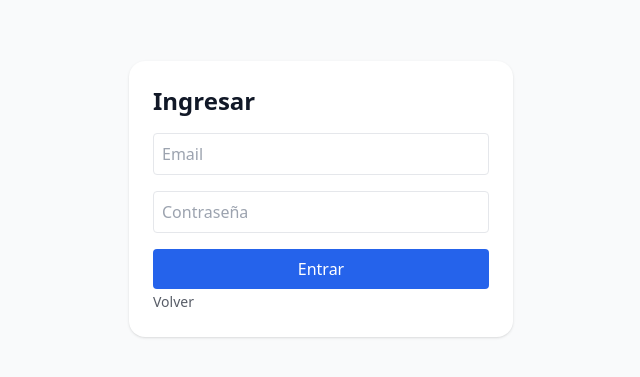
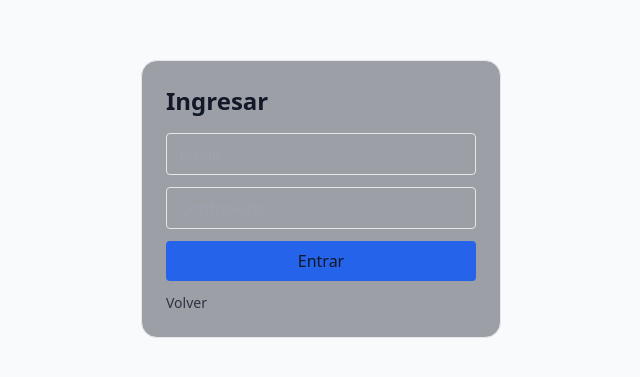
Before and after one commit to cclinares/in-class-mvp, a Next.js app: page /login in a window 1280 px wide. Shown: the part 201-578 px from the top of the page, without its empty margins (319-959 px from the left). Built offline with nearby package versions, Linux system fonts and the light colour scheme.

Commit message:
feat(auth): login Supabase y redirección por rol + middleware

```diff
--- a/app/login/page.tsx
+++ b/app/login/page.tsx
@@ -1,37 +1,85 @@
 'use client'
-import { useState } from 'react'
+import { FormEvent, useState } from 'react'
+import { useRouter } from 'next/navigation'
+import Link from 'next/link'
 import { supabase } from '@/lib/supabaseClient'
-import Link from 'next/link'
 
 export default function LoginPage() {
+  const router = useRouter()
   const [email, setEmail] = useState('')
-  const [password, setPassword] = useState('')
+  const [pass, setPass] = useState('')
   const [loading, setLoading] = useState(false)
-  const [error, setError] = useState('')
+  const [error, setError] = useState<string | null>(null)
 
-  const onSubmit = async (e: React.FormEvent) => {
+  async function onSubmit(e: FormEvent) {
     e.preventDefault()
-    setLoading(true); setError('')
-    const { error } = await supabase.auth.signInWithPassword({ email, password })
-    setLoading(false)
-    if (error) return setError(error.message)
-    const { data } = await supabase.from('perfiles').select('rol').eq('id', (await supabase.auth.getUser()).data.user?.id).single()
-    const rol = data?.rol
-    if (rol === 'admin') location.href = '/admin'
-    else if (rol === 'profesor') location.href = '/profesor'
-    else location.href = '/'
+    setError(null)
+    setLoading(true)
+    try {
+      const { data: signIn, error: err } = await supabase.auth.signInWithPassword({
+        email,
+        password: pass,
+      })
+      if (err) throw err
+      const userId = signIn.user?.id
+      if (!userId) throw new Error('No se pudo obtener el usuario')
+
+      // buscar rol en perfiles
+      const { data: perfil, error: perErr } = await supabase
+        .from('perfiles')
+        .select('rol')
+        .eq('id', userId)
+        .maybeSingle()
+
+      if (perErr) throw perErr
+
+      const rol = perfil?.rol ?? 'profesor' // default si no tiene perfil
+      if (rol === 'admin') router.replace('/admin')
+      else if (rol === 'profesor') router.replace('/profesor')
+      else if (rol === 'inspector') router.replace('/inspector')
+      else if (rol === 'apoderado') router.replace('/apoderado')
+      else router.replace('/profesor')
+    } catch (e: any) {
+      setError(e.message ?? 'Error de autenticación')
+    } finally {
+      setLoading(false)
+    }
   }
 
   return (
-    <div className="grid place-items-center min-h-screen p-4">
-      <form onSubmit={onSubmit} className="w-full max-w-sm space-y-4 bg-white dark:bg-gray-900 p-6 rounded-2xl shadow">
-        <h1 className="text-2xl font-semibold">Ingresar</h1>
-        <input className="w-full p-2 rounded border dark:bg-gray-800" placeholder="Email" value={email} onChange={e=>setEmail(e.target.value)} />
-        <input className="w-full p-2 rounded border dark:bg-gray-800" placeholder="Contraseña" type="password" value={password} onChange={e=>setPassword(e.target.value)} />
-        {error && <p className="text-red-600 text-sm">{error}</p>}
-        <button disabled={loading} className="w-full p-2 rounded bg-blue-600 text-white disabled:opacity-50">{loading?'Entrando…':'Entrar'}</button>
-        <Link className="text-sm opacity-70" href="/">Volver</Link>
-      </form>
+    <div className="min-h-screen grid place-items-center">
+      <div className="w-[360px] max-w-[92vw] bg-gray-900/40 border rounded-2xl p-6">
+        <h1 className="text-2xl font-semibold mb-4">Ingresar</h1>
+        <form onSubmit={onSubmit} className="space-y-3">
+          <input
+            type="email"
+            placeholder="Email"
+            className="w-full rounded border px-3 py-2 bg-transparent"
+            value={email}
+            onChange={(e) => setEmail(e.target.value)}
+            required
+          />
+          <input
+            type="password"
+            placeholder="Contraseña"
+            className="w-full rounded border px-3 py-2 bg-transparent"
+            value={pass}
+            onChange={(e) => setPass(e.target.value)}
+            required
+          />
+          <button
+            type="submit"
+            disabled={loading}
+            className="w-full rounded bg-blue-600 py-2 font-medium disabled:opacity-60"
+          >
+            {loading ? 'Ingresando…' : 'Entrar'}
+          </button>
+          {error && <p className="text-sm text-red-400">{error}</p>}
+        </form>
+        <div className="mt-3 text-sm">
+          <Link href="/" className="opacity-80 hover:opacity-100">Volver</Link>
+        </div>
+      </div>
     </div>
   )
 }
```
Also changed, not shown: lib/auth-helpers.ts (+19 -3 lines), middleware.ts (added, +30 -0 lines).
